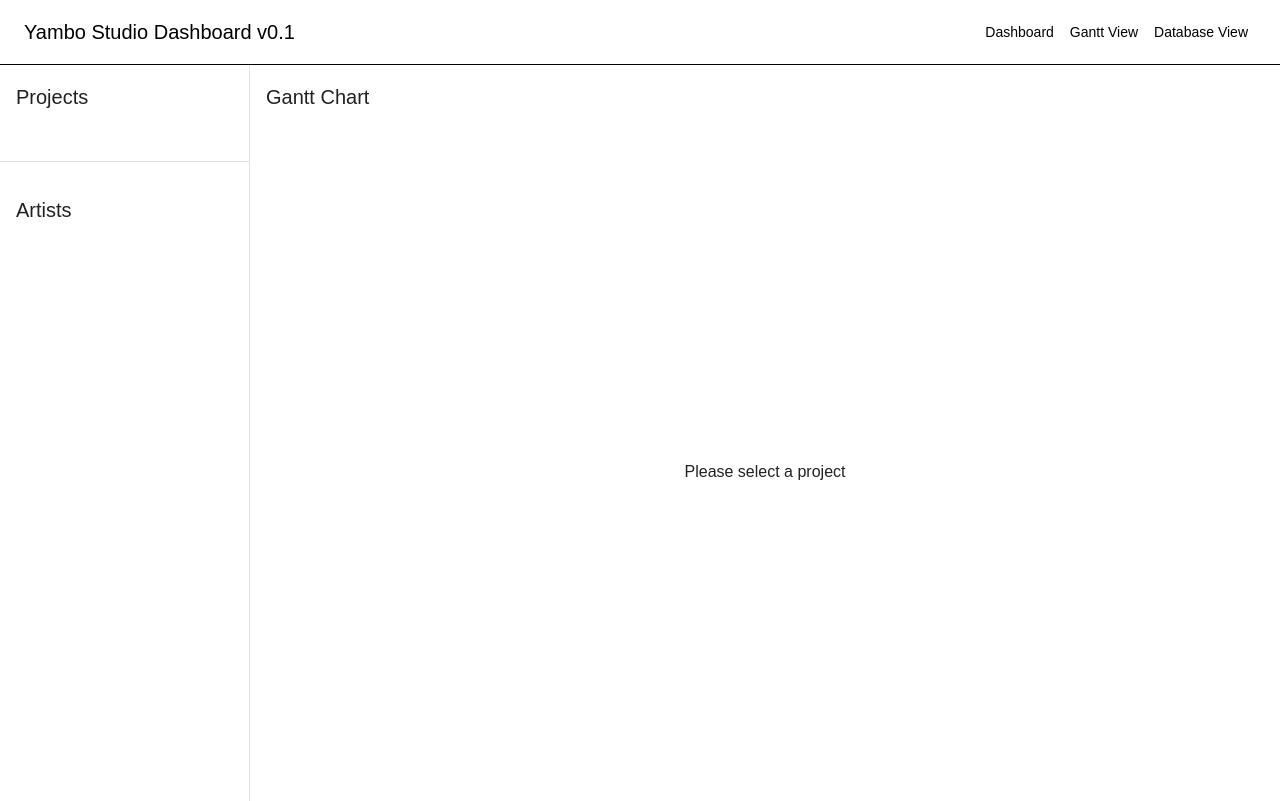
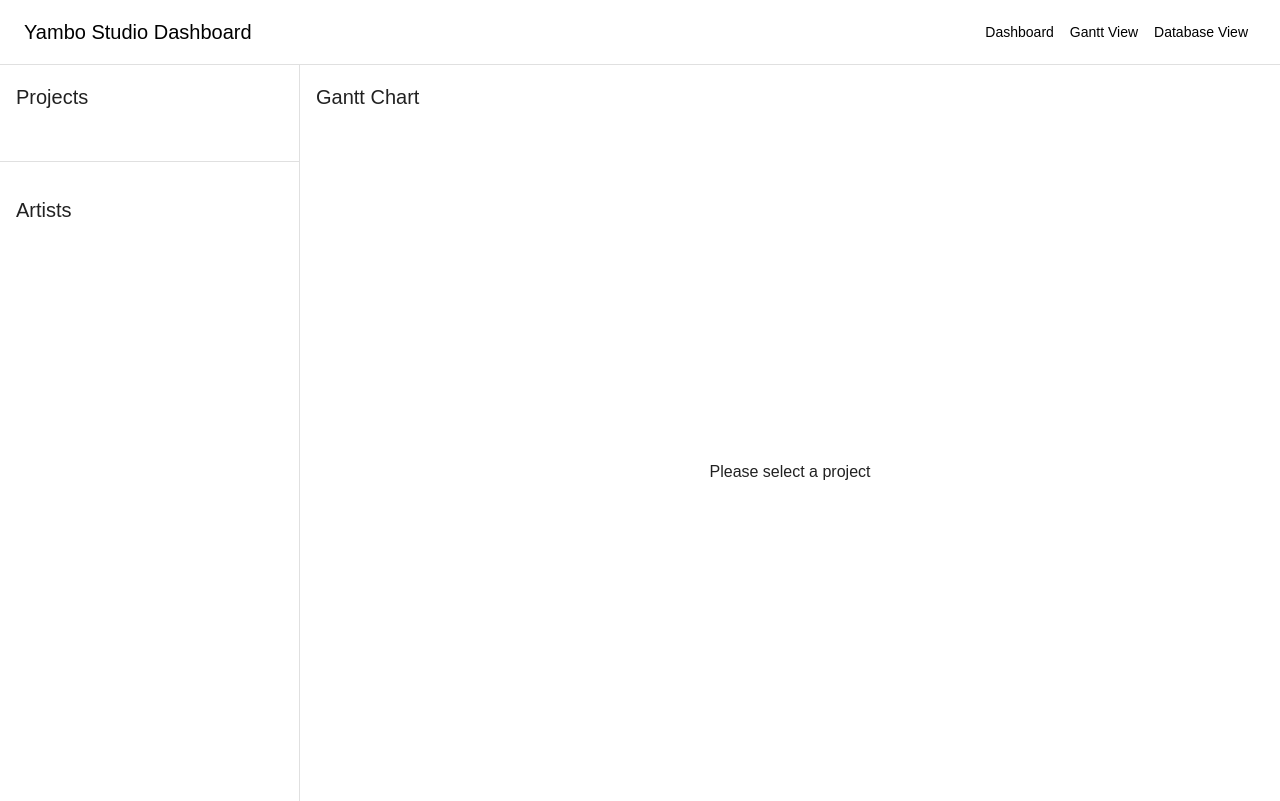
Before and after one commit to yamb0x/_yambo-studio-dash-v1, a React (Create React App) app: page /gantt in a window 1280 px wide. Built offline with nearby package versions, Linux system fonts and the light colour scheme; the HTML template or start-up script is replaced by a standard one.

Commit message:
Dash Backups v0.5
gantt view before implementing drag and drop

```diff
--- a/src/components/Header.js
+++ b/src/components/Header.js
@@ -4,12 +4,12 @@ import { Link as RouterLink } from 'react-router-dom';
 
 function Header() {
   return (
-    <AppBar position="static" color="default" elevation={0} sx={{ borderBottom: '1px solid #000' }}>
+    <AppBar position="static" color="default" elevation={0} sx={{ borderBottom: '1px solid #e0e0e0' }}>
       <Toolbar>
-        <Typography variant="h6" color="inherit" noWrap sx={{ flexGrow: 1 }}>
-          Yambo Studio Dashboard v0.1
+        <Typography variant="h6" color="inherit" noWrap sx={{ width: '300px', flexShrink: 0 }}>
+          Yambo Studio Dashboard
         </Typography>
-        <Box>
+        <Box sx={{ flexGrow: 1, display: 'flex', justifyContent: 'flex-end' }}>
           <Button color="inherit" component={RouterLink} to="/">
             Dashboard
           </Button>
--- a/src/pages/GanttView.js
+++ b/src/pages/GanttView.js
@@ -24,8 +24,13 @@ function GanttView() {
 
   return (
     <DndProvider backend={HTML5Backend}>
-      <Box sx={{ display: 'flex', height: 'calc(100vh - 64px)', width: '100vw' }}>
-        <Box sx={{ width: '250px', borderRight: '1px solid #e0e0e0', overflowY: 'auto' }}>
+      <Box sx={{ display: 'flex', height: 'calc(100vh - 64px)', width: '100%' }}>
+        <Box sx={{
+          width: '300px', // Adjust this value to match the width of the title
+          borderRight: '1px solid #e0e0e0',
+          overflowY: 'auto',
+          flexShrink: 0
+        }}>
           <Paper elevation={0} sx={{ height: '100%', borderRadius: 0 }}>
             <Typography variant="h6" sx={{ p: 2 }}>Projects</Typography>
             <ProjectList
```
